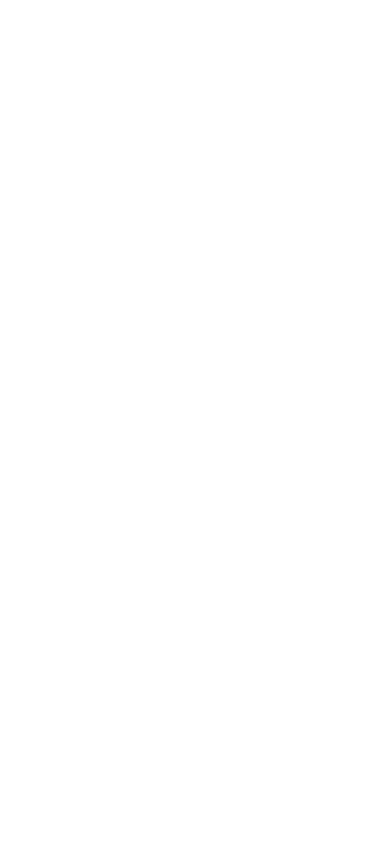
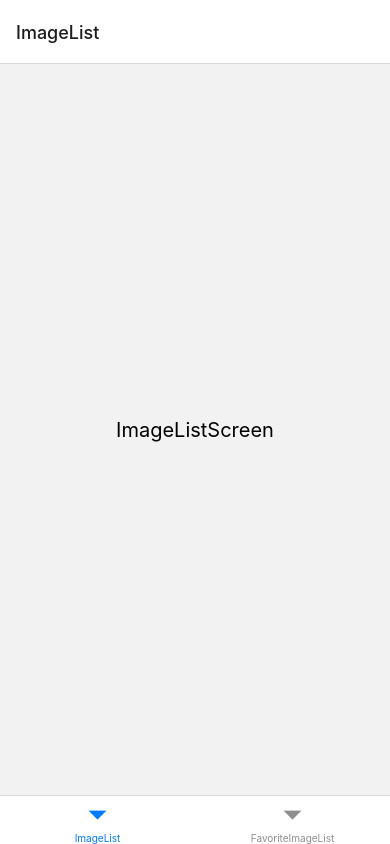
Before and after one commit to Yuhyeon0516/ReactNative-Wallpaper, a React Native app: screen / in a window 390 px wide. Built offline with nearby package versions, Linux system fonts and the light colour scheme.

Commit message:
ImageList, FavoriteImageList Tabs create

```diff
--- a/App.js
+++ b/App.js
@@ -1,5 +1,10 @@
 import { NavigationContainer } from "@react-navigation/native";
+import BottomTabNavigations from "./src/navigations/BottomTabNavigations";
 
 export default function App() {
-  return <NavigationContainer></NavigationContainer>;
+  return (
+    <NavigationContainer>
+      <BottomTabNavigations />
+    </NavigationContainer>
+  );
 }
--- /dev/null
+++ b/src/navigations/BottomTabNavigations.js
@@ -0,0 +1,14 @@
+import { createBottomTabNavigator } from "@react-navigation/bottom-tabs";
+import ImageListScreen from "../screen/ImageListScreen";
+import FavoriteImageListScreen from "../screen/FavoriteImageListScreen";
+
+const Tabs = createBottomTabNavigator();
+
+export default function BottomTabNavigations() {
+  return (
+    <Tabs.Navigator>
+      <Tabs.Screen name="ImageList" component={ImageListScreen} />
+      <Tabs.Screen name="FavoriteImageList" component={FavoriteImageListScreen} />
+    </Tabs.Navigator>
+  );
+}
```
